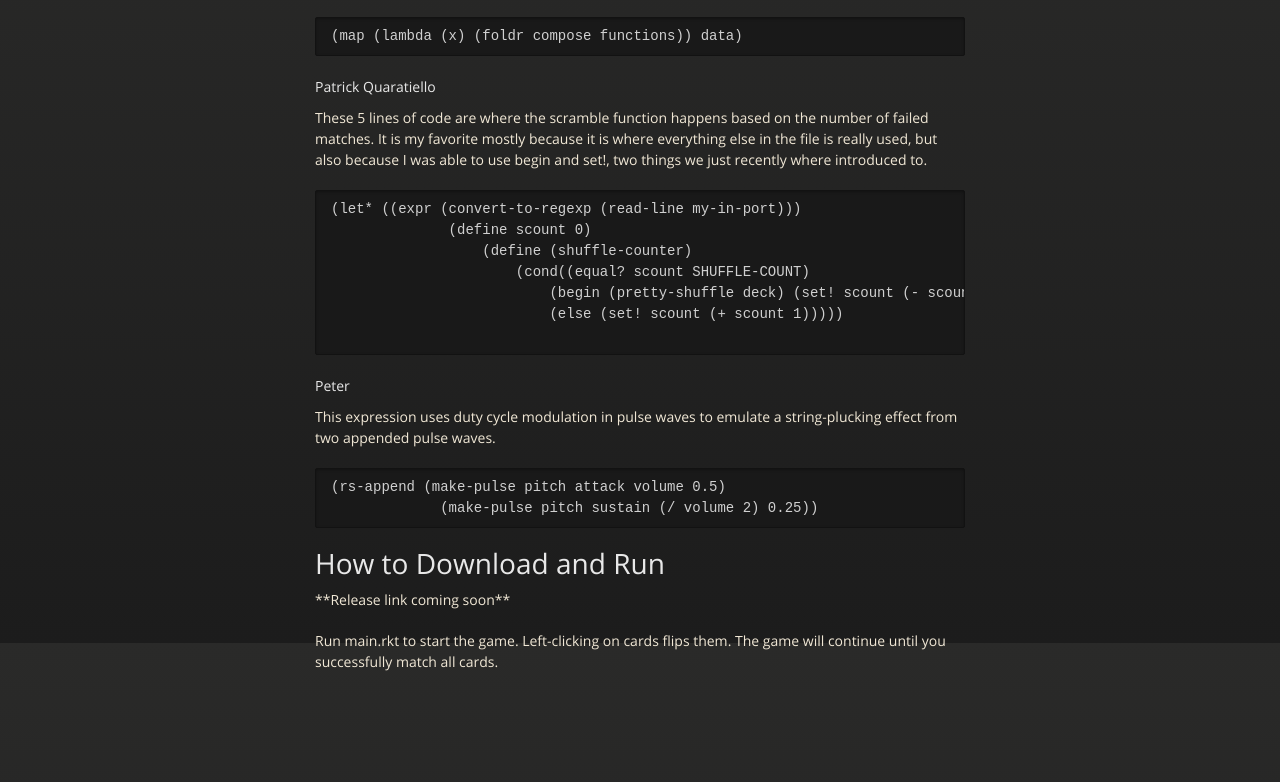
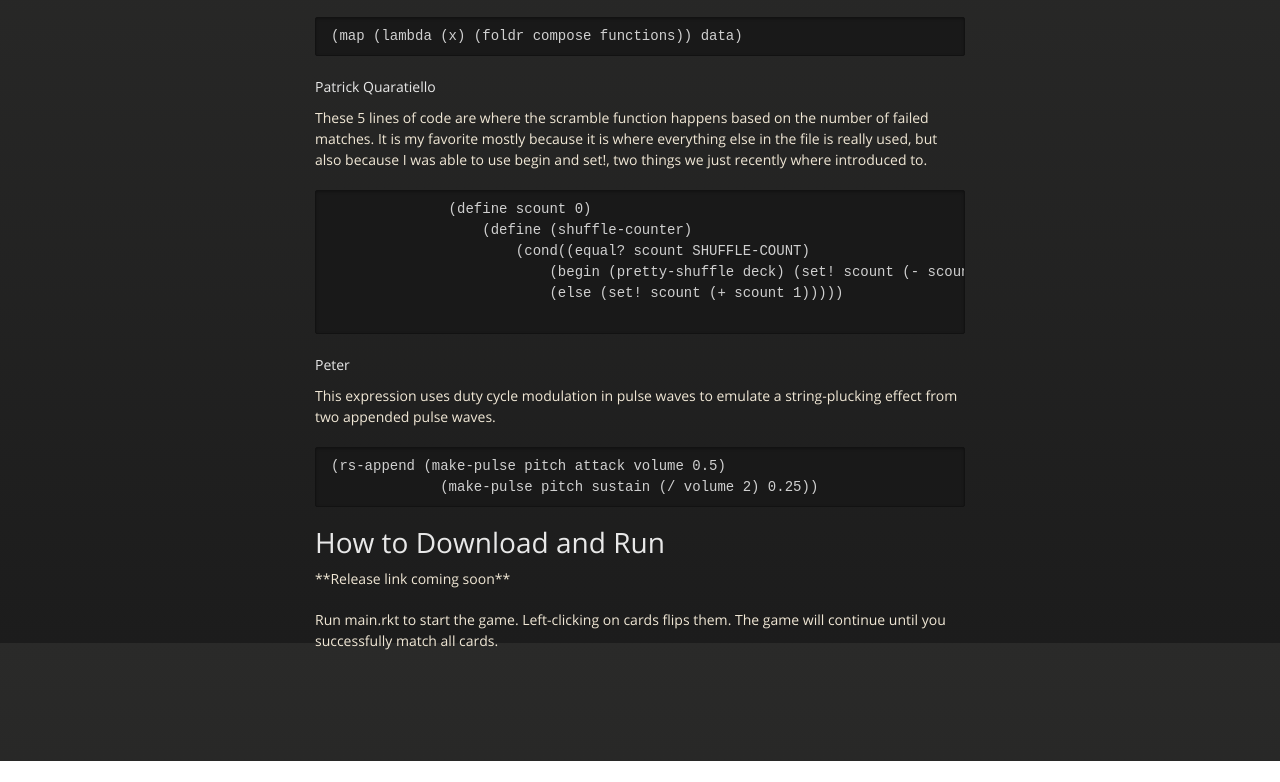
Before and after one commit to oplS15projects/dr-match-it, a plain HTML site: page index.html in a window 1280 px wide. Shown: the part 957-1739 px from the top of the page. After the commit the page ends 1718 px from the top, so only its background shows below. Drawn offline with nearby package versions, Linux system fonts and the light colour scheme.

Commit message:
Update index.html

```diff
--- a/index.html
+++ b/index.html
@@ -92,7 +92,7 @@ Remember code looks something like this:</p>
    mostly because it is where everything else in the file is really used, but also because I was able to use begin and set!,
    two things we just recently where introduced to.</p>
 
-<div class="highlight highlight-scheme"><pre>(let* ((expr (convert-to-regexp (read-line my-in-port)))
+<div class="highlight highlight-scheme"><pre>
               (define scount 0)
                   (define (shuffle-counter)
                       (cond((equal? scount SHUFFLE-COUNT)
```
